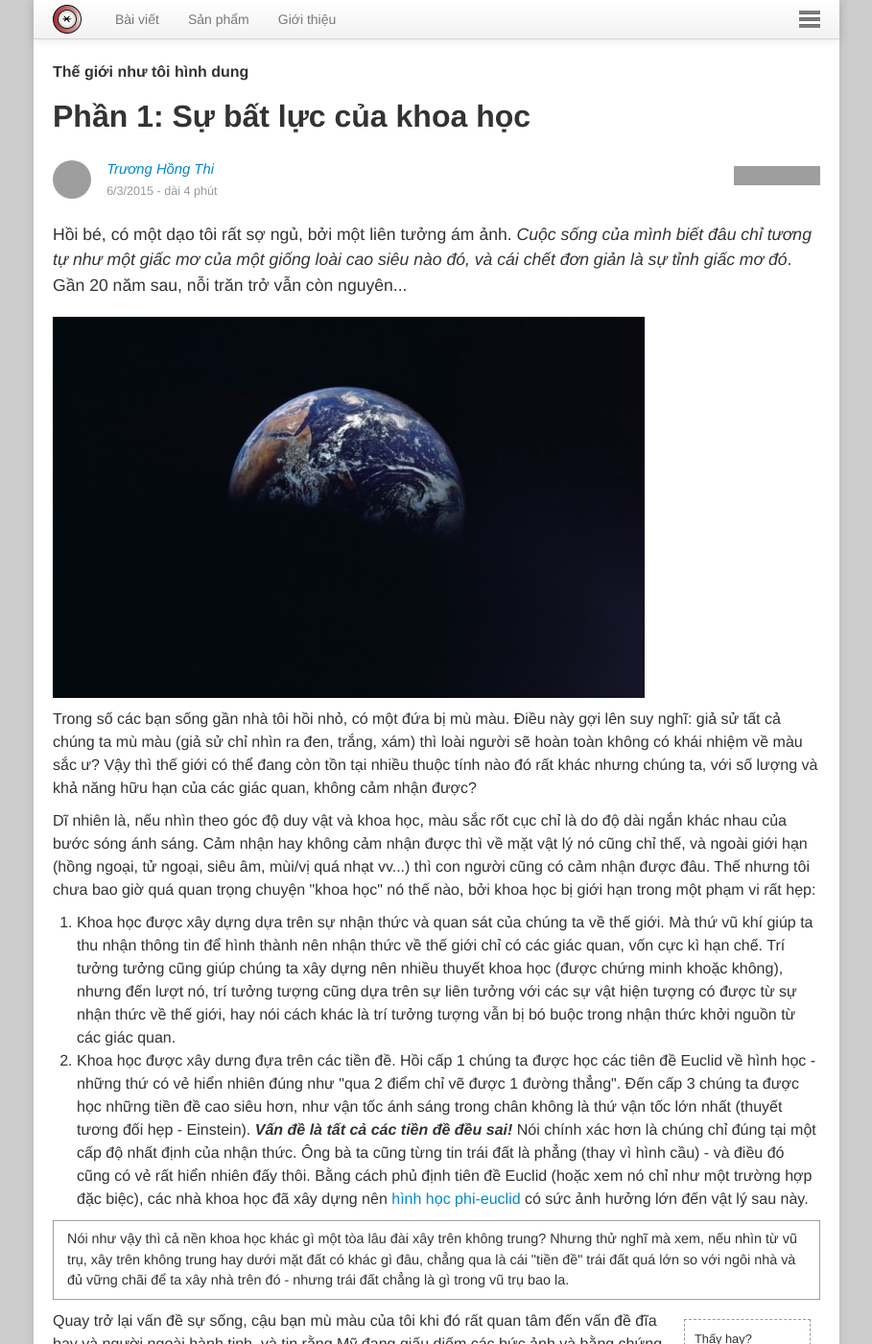
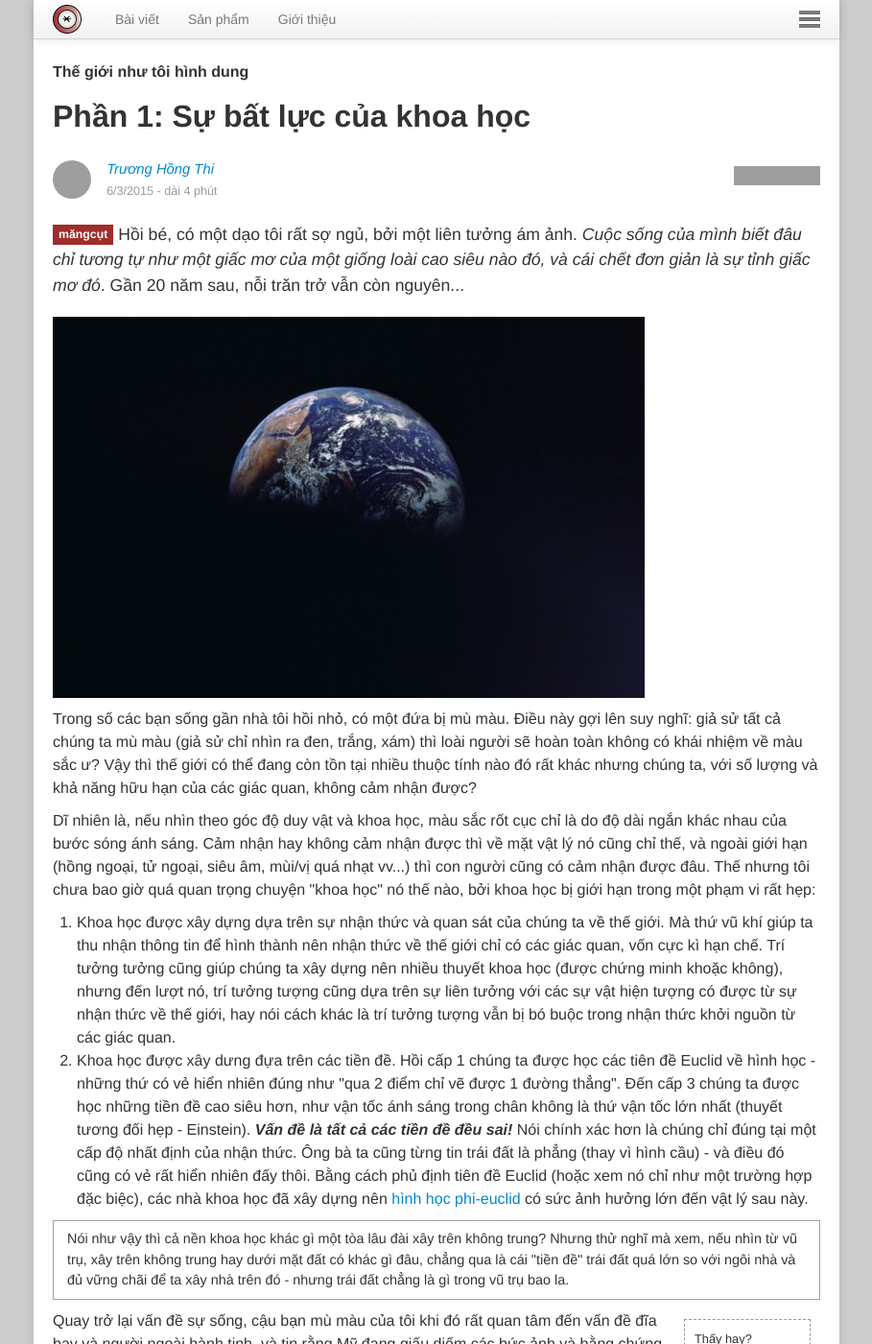
Before and after one commit to mangcut/mangcut.github.io, a Jekyll site: the page built from blog/_posts/2015-03-06-the-gioi-nhu-toi-hinh-dung-1.html, in a window 1280 px wide and 1400 px high. Shown: the whole window at 96% size, without its empty margins (185-1094 px from the left). Built offline with Jekyll 4.4.1, drawn with Linux system fonts in a browser that asks for light colours; nearby versions of some CDN libraries; comment, search, counter and statistics services are not loaded; grey boxes are pictures that could not be loaded.

Commit message:
brand color

```diff
--- a/_includes/shareline.html
+++ b/_includes/shareline.html
@@ -5,6 +5,6 @@
 <p style="margin-bottom:0">
 	<iframe width="200px" height="20px" src="//upload.facebook.com/plugins/like.php?href={{ site.url | cgi_escape }}{{ canonical | cgi_escape }}&amp;locale=vi_VN&amp;send=false&amp;layout=button_count&amp;width=200&amp;show_faces=true&amp;share=true&amp;colorscheme=light&amp;{% if site.facebook_action %}action={{site.facebook_action}}&amp;{% endif %}height=20" scrolling="no" frameborder="0" style="border:none; overflow:hidden; width:200px; height:20px;" allowTransparency="true"></iframe>
 </p>
-<p class="font-xxsmall" style="color:#090">{% if page.mind == 'change' %}Wow! Hãy chia sẻ để nhiều người cùng đọc.{% else %}Thấy hay? Hãy chia sẻ để bạn bè cùng đọc.{% endif %}</p>
+<p class="font-xxsmall" style="color:#a02c2c">{% if page.mind == 'change' %}Wow! Hãy chia sẻ để nhiều người cùng đọc.{% else %}Thấy hay? Hãy chia sẻ để bạn bè cùng đọc.{% endif %}</p>
 <p class="font-xsmall">Bình luận? <a href="#comment_disqus" data-action='[{"action": "show", "target": "#disqusZone"}, {"action": "scrollBy", "options": [0, 250]}]'>Disqus</a>{% if page.fb_post_id %} - <a href="https://www.facebook.com/mangcut.vn/posts/{{page.fb_post_id}}">Facebook</a>{% endif %}{% if page.lh_post_id %} - <a href="http://linkhay.com/{{page.lh_post_id}}">LinkHay</a>{% endif %}.</p>
 </section>
--- a/css/poem.css
+++ b/css/poem.css
@@ -7,6 +7,18 @@
 h1 {
 	margin-top: 0.6em;
 	margin-bottom: 0.4em;
+}
+
+.lead:before {
+	display: inline-block;
+	content: "măngcụt";
+	background-color: #a02c2c;
+	color: white;
+	font-weight: bold;
+	font-size: 0.7em;
+	padding: 1px 6px;
+	margin: 0 5px 0 0;
+	vertical-align: text-top;
 }
 
 .post-title {
```
Also changed, not shown: app/viral/index.html (+2 -5 lines).
